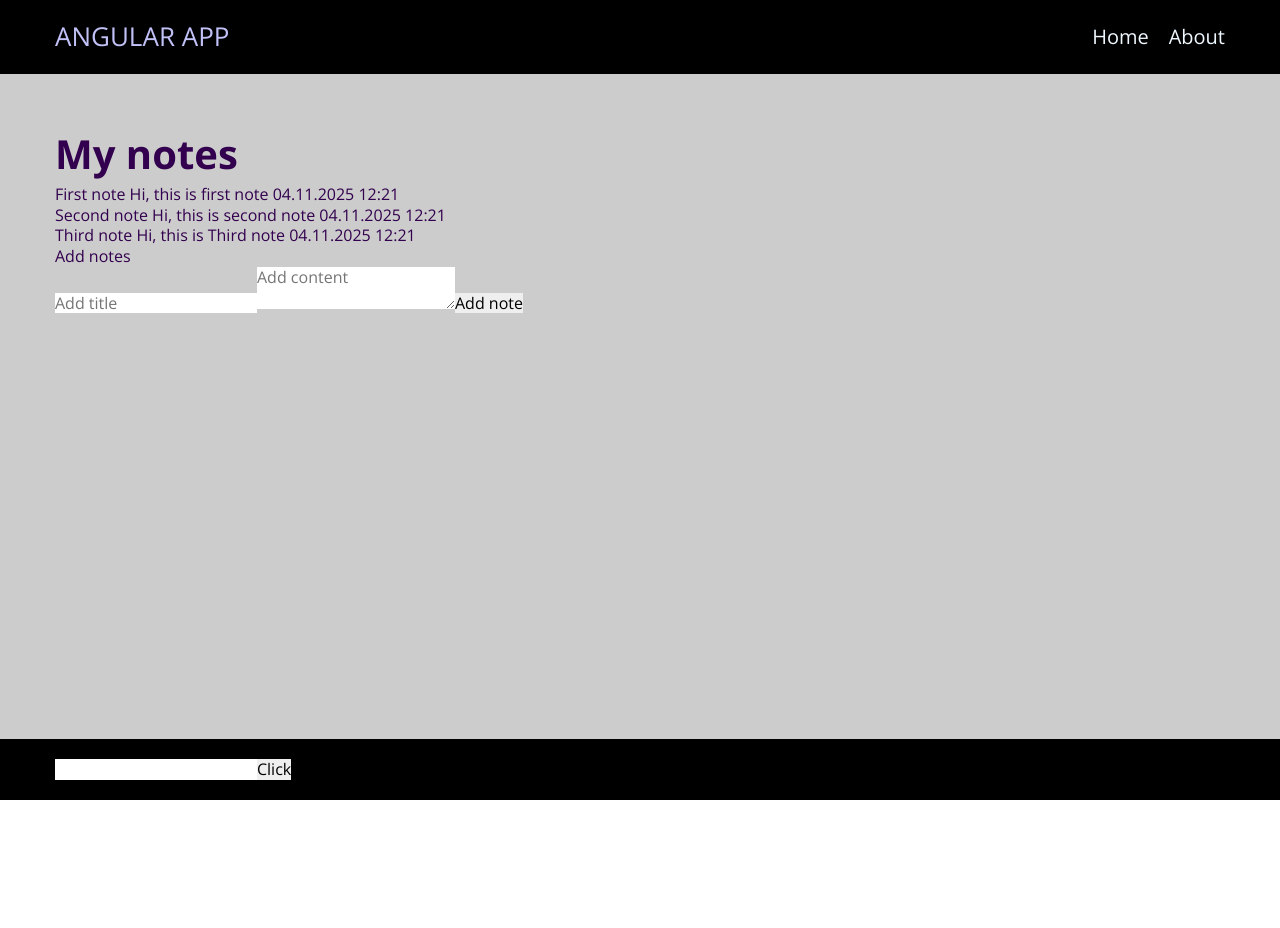
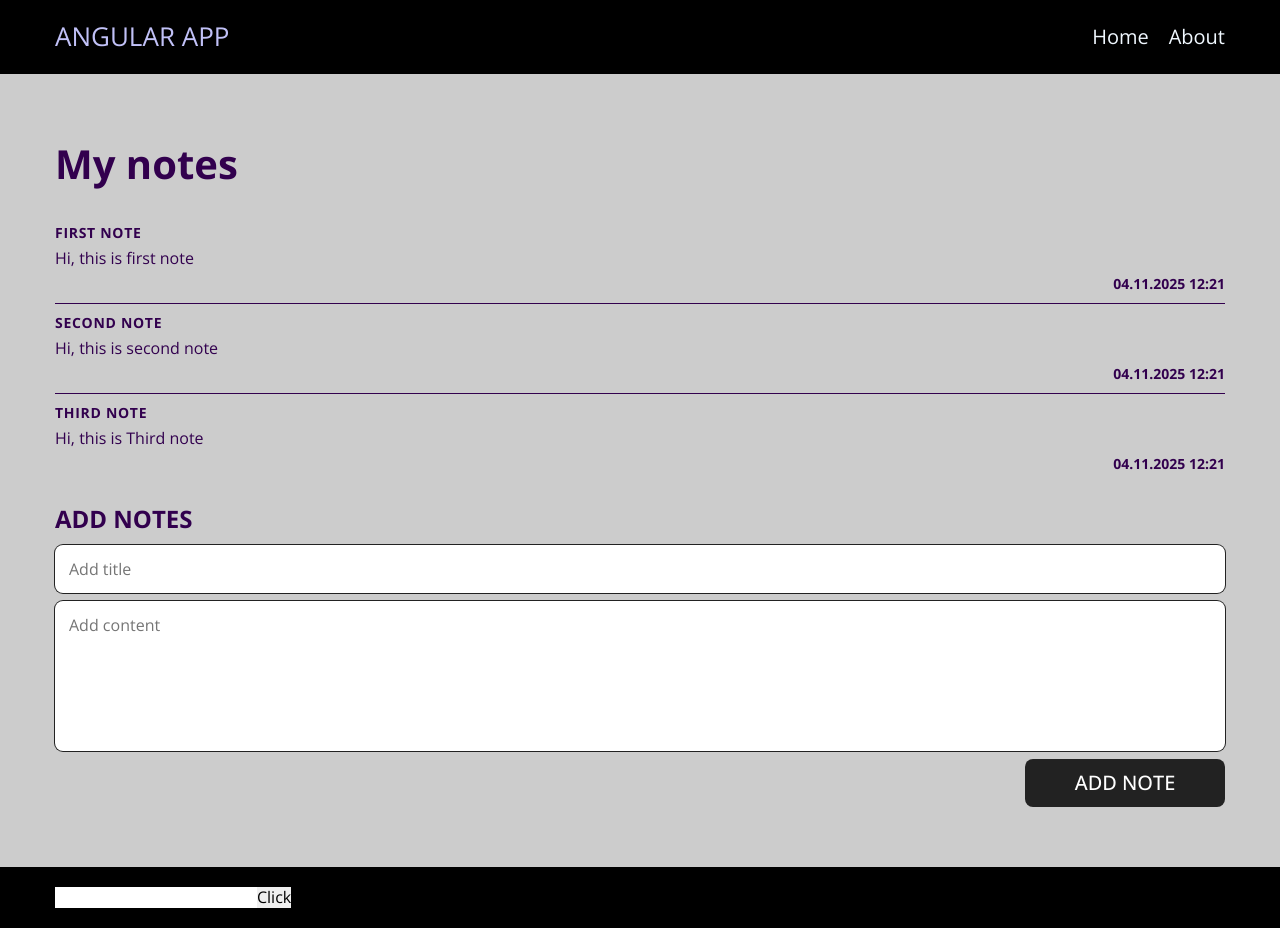
Before and after one commit to Grinch3214/learn-angular, an Angular app: page / in a window 1280 px wide. Before the commit the page ends 800 px from the top, so only its background shows below. Built offline with nearby package versions, Linux system fonts and the light colour scheme.

Commit message:
Update home page

```diff
--- a/src/app/pages/home/home.html
+++ b/src/app/pages/home/home.html
@@ -10,14 +10,16 @@
 			</li>
 		</ul>
 
-		<h2 class="home__subtitle">Add notes</h2>
+		<div class="home__inner">
+			<h2 class="home__subtitle">Add notes</h2>
 
-		<div class="home__form">
-			<input class="home__form-input" name="title" type="text" [(ngModel)]="newNote().title" placeholder="Add title">
-			<textarea class="home__form-textarea" name="desc" [(ngModel)]="newNote().content"
-				placeholder="Add content"></textarea>
+			<form class="home__form">
+				<input class="home__form-input" name="title" type="text" [(ngModel)]="newNote().title" placeholder="Add title">
+				<textarea class="home__form-textarea" name="desc" [(ngModel)]="newNote().content"
+					placeholder="Add content"></textarea>
 
-			<button class="home__form-btn" (click)="addNote()">Add note</button>
+				<button class="home__form-btn" (click)="addNote()">Add note</button>
+			</form>
 		</div>
 	</div>
 </section>
--- a/src/app/pages/home/home.scss
+++ b/src/app/pages/home/home.scss
@@ -1,9 +1,11 @@
 @use '../../../scss/mixins' as mix;
 
 .home {
-  padding: 50px 0;
+  padding: 60px 0;
 
   &__container {
+    display: grid;
+    gap: 20px;
   }
 
   &__title {
@@ -14,26 +16,62 @@
   }
 
   &__item {
+    display: grid;
+    gap: 6px;
+    padding: 10px 0;
+    transition: background 0.2s linear;
+    text-align: justify;
+
+    &:hover {
+      background: rgba(0, 0, 0, 0.02);
+    }
+
+    & + & {
+      border-top: 1px solid var(--second-color);
+    }
   }
 
   &__item-title {
+    font-weight: 700;
+    font-size: 14px;
+    letter-spacing: 0.7px;
+    text-transform: uppercase;
   }
 
   &__item-at {
+    font-size: 14px;
+    font-weight: 700;
+    justify-self: end;
   }
 
   &__subtitle {
+    font-size: 24px;
+    margin-bottom: 10px;
+    text-transform: uppercase;
+    font-weight: 700;
+  }
+
+  &__inner {
   }
 
   &__form {
+    display: grid;
+    gap: 8px;
   }
 
   &__form-input {
+    @include mix.field;
   }
 
   &__form-textarea {
+    @include mix.field(150px);
   }
 
   &__form-btn {
+    justify-self: end;
+    max-width: 200px;
+    width: 100%;
+
+    @include mix.button;
   }
 }
--- a/src/scss/_mixins.scss
+++ b/src/scss/_mixins.scss
@@ -1,8 +1,9 @@
 :root {
   --transition-time: 200ms;
-  --main-color: #222;
+  --main-color: rgb(34, 34, 34);
   --second-color: #32004e;
   --white-color: #fff;
+  --rounded-md: 8px;
 }
 
 @mixin base-link($hover: blue, $active: violet, $color: inherit) {
@@ -25,7 +26,49 @@
   font-weight: 700;
   line-height: 1.5;
 
-  @media screen and (min-width: 768px) {
+  @media screen and (min-width: 767px) {
     font-size: 40px;
   }
 }
+
+@mixin button {
+  font-size: 16px;
+  line-height: 1;
+  font-weight: 500;
+  padding: 14px 26px;
+  color: var(--white-color);
+  background: var(--main-color);
+  border-radius: var(--rounded-md);
+  text-transform: uppercase;
+  cursor: pointer;
+  text-decoration: none;
+  transition: 0.2s linear;
+
+  &:hover {
+    opacity: 0.9;
+  }
+
+  @media screen and (min-width: 767px) {
+    font-size: 20px;
+  }
+}
+
+@mixin field($height: auto) {
+  resize: none;
+  font-size: 14px;
+  padding: 10px;
+  min-height: $height;
+  border-radius: var(--rounded-md);
+  box-shadow: 0 0 0 1px var(--main-color);
+  color: var(--second-color);
+
+  &:focus {
+    outline: none;
+    box-shadow: 0 0 0 2px var(--second-color);
+  }
+
+  @media screen and (min-width: 767px) {
+    font-size: 16px;
+    padding: 14px;
+  }
+}
```
